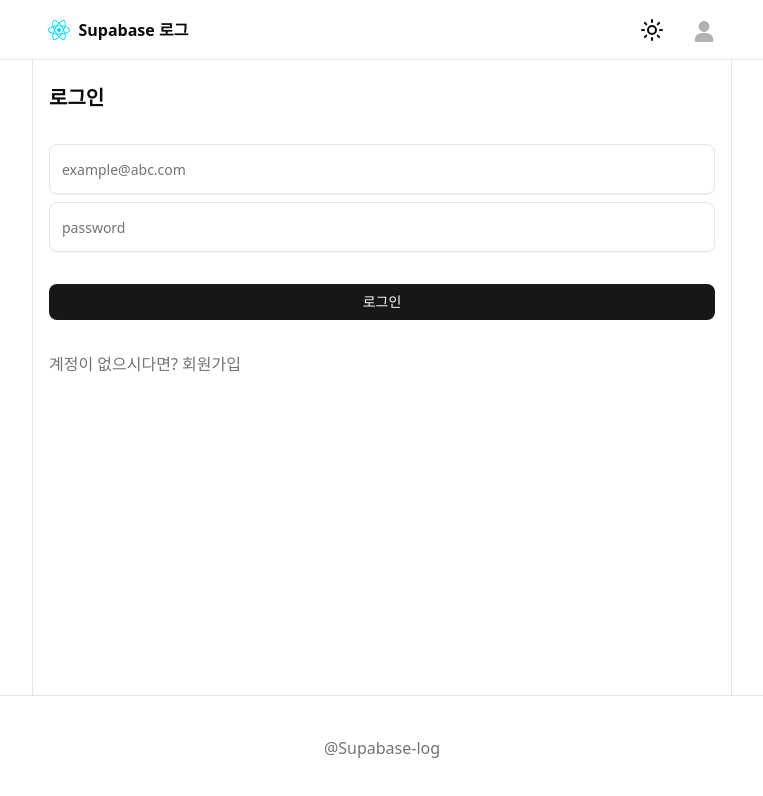
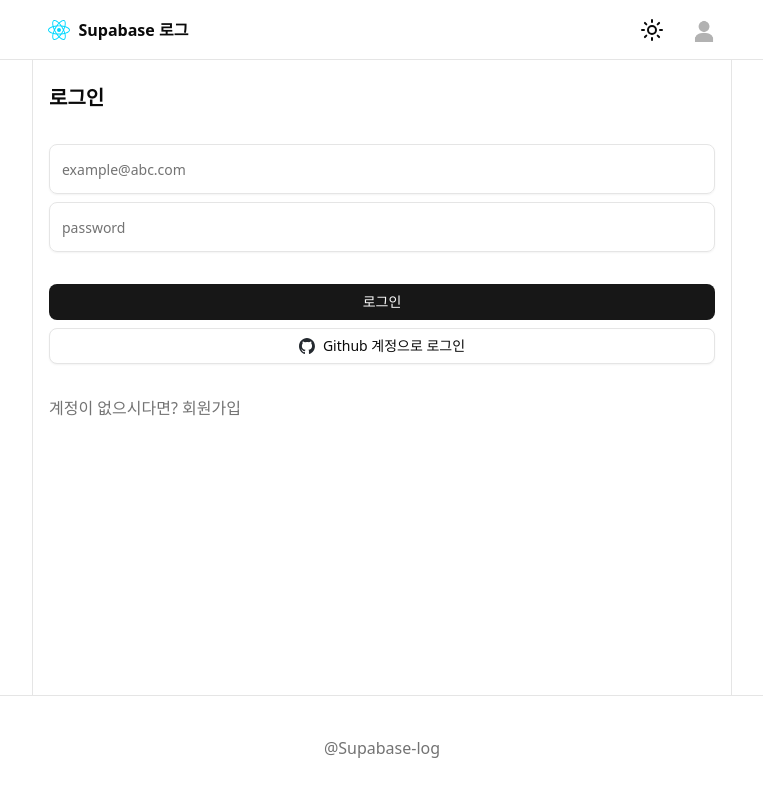
Before and after one commit to leehyerrr/sns-supabase, a React (Vite) app: page /sign-in in a window 1280 px wide. Shown: the top 796 px of the page, without its empty margins (258-1021 px from the left). Built offline with nearby package versions, Linux system fonts and the light colour scheme; no server answers.

Commit message:
OAuth login

```diff
--- a/src/api/auth.ts
+++ b/src/api/auth.ts
@@ -1,4 +1,5 @@
 import supabase from "@/lib/supabase";
+import type { Provider } from "@supabase/supabase-js";
 
 export async function signUp({
   email,
@@ -26,3 +27,9 @@
   if (error) throw error;
   return data;
 }
+
+export async function signInWithOAuth(provider: Provider) {
+  const { data, error } = await supabase.auth.signInWithOAuth({ provider });
+  if (error) throw error;
+  return data;
+}
--- /dev/null
+++ b/src/hooks/mutations/use-sign-in-with-oauth.ts
@@ -0,0 +1,8 @@
+import { signInWithOAuth } from "@/api/auth";
+import { useMutation } from "@tanstack/react-query";
+
+export function useSignInWithOAuth() {
+  return useMutation({
+    mutationFn: signInWithOAuth,
+  });
+}
--- a/src/pages/index-page.tsx
+++ b/src/pages/index-page.tsx
@@ -1,5 +1,15 @@
+import { Button } from "@/components/ui";
+import supabase from "@/lib/supabase";
+
 function IndexPage() {
-  return <div>IndexPage</div>;
+  const signOut = async () => {
+    const { error } = await supabase.auth.signOut();
+  };
+  return (
+    <div>
+      <Button onClick={signOut}>로그아웃</Button>
+    </div>
+  );
 }
 
 export default IndexPage;
--- a/src/pages/sign-in-page.tsx
+++ b/src/pages/sign-in-page.tsx
@@ -1,11 +1,16 @@
-import { signInWithPassword } from "@/api/auth";
 import { Button, Input } from "@/components/ui";
 import { useState } from "react";
 import { Link } from "react-router";
+import gitHubLogo from "@/assets/github-mark.svg";
+import { useSignInWithPassword } from "@/hooks/mutations/use-sign-in-with-password";
+import { useSignInWithOAuth } from "@/hooks/mutations/use-sign-in-with-oauth";
 
 function SignInPage() {
   const [email, setEmail] = useState("");
   const [password, setPassword] = useState("");
+
+  const { mutate: signInWithPassword } = useSignInWithPassword();
+  const { mutate: signInWithOAuth } = useSignInWithOAuth();
 
   const handleSignInWithPasswordClick = () => {
     if (email.trim() === "") return;
@@ -15,6 +20,10 @@
       email,
       password,
     });
+  };
+
+  const handleSignInWithOAuthClick = () => {
+    signInWithOAuth("github");
   };
 
   return (
@@ -36,9 +45,17 @@
           placeholder="password"
         />
       </div>
-      <div>
+      <div className="flex flex-col gap-2">
         <Button onClick={handleSignInWithPasswordClick} className="w-full">
           로그인
+        </Button>
+        <Button
+          className="w-full"
+          variant={"outline"}
+          onClick={handleSignInWithOAuthClick}
+        >
+          <img src={gitHubLogo} className="h-4 w-4" />
+          Github 계정으로 로그인
         </Button>
       </div>
       <div>
```
